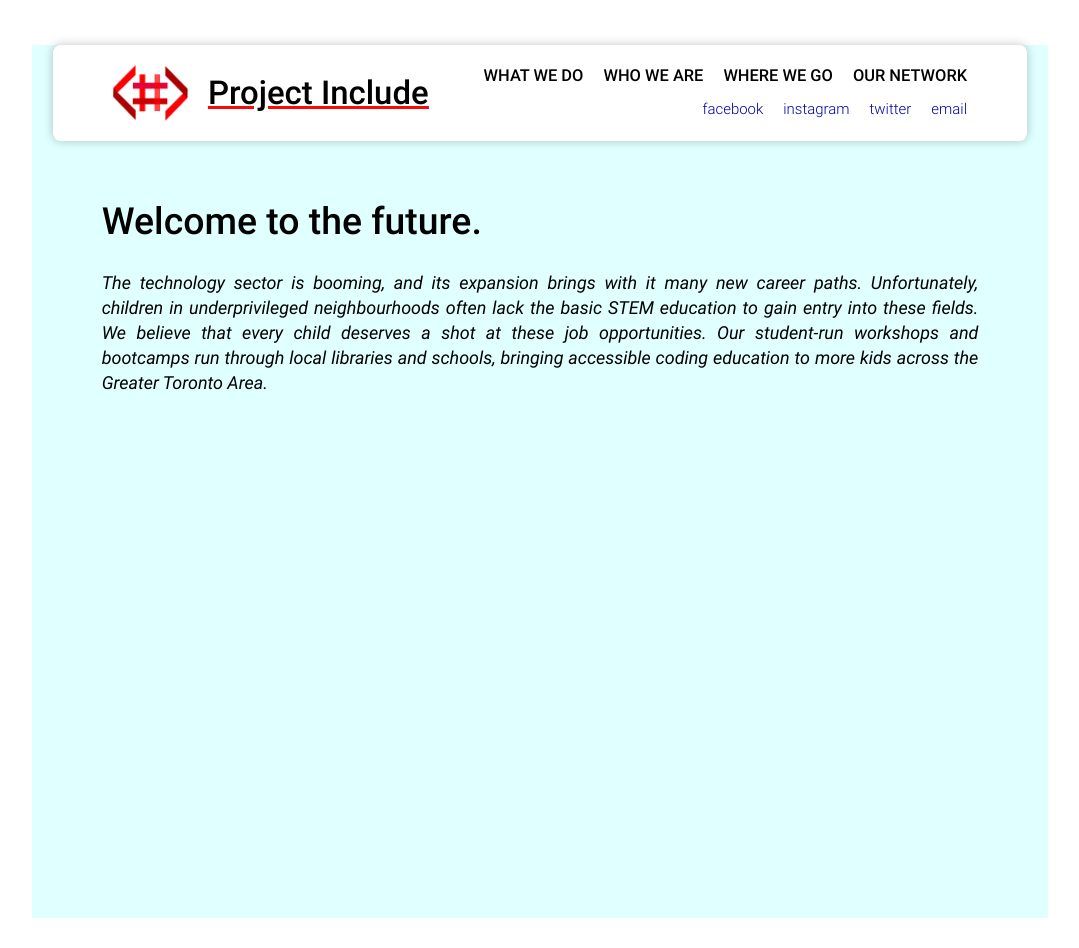
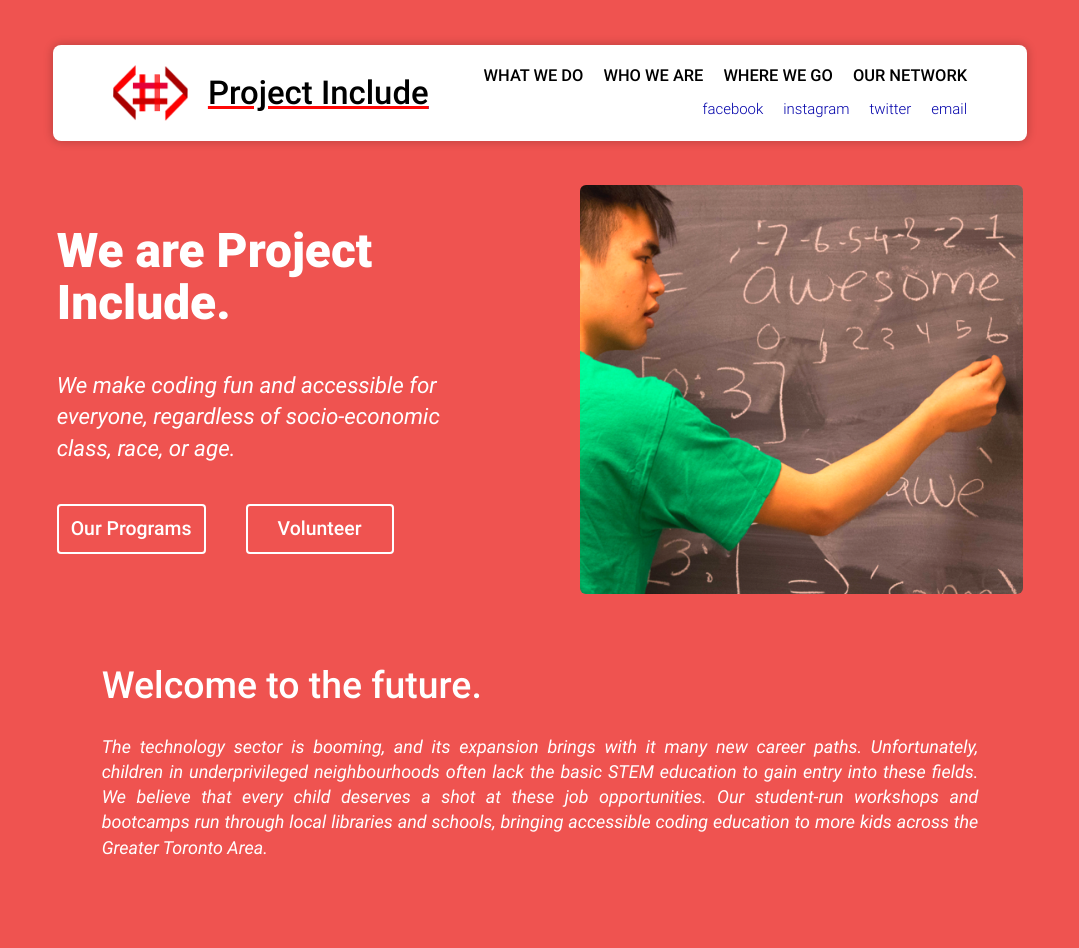
Before and after one commit to ShabazBadshah/project-include-site, a Jekyll site: the page built from index.html, in a window 1280 px wide and 948 px high. Shown: the whole window, without its empty margins (100-1179 px from the left). Built offline with Jekyll 4.4.1, drawn with Linux system fonts in a browser that asks for light colours.

Commit message:
Closed #2. Implemented gallery-intro-component

```diff
--- /dev/null
+++ b/_includes/gallery-intro-component.html
@@ -0,0 +1,15 @@
+<div class="intro-container">
+  <div class="intro-container--info-container">
+    <h1 class="intro-container--info-container--header-text">{{ include.header-text }}</h1>
+    <p class="intro-container--info-container--info-text">{{ include.info-text }}</p>
+
+    <div class="btn-wrap">
+      <a href="{{ include.btn1-link }}" class="intro-container--info-container--btn">{{ include.btn1-text }}</a>
+      <a href="{{ include.btn2-link }}" class="intro-container--info-container--btn">{{ include.btn2-text }}</a>
+    </div>
+
+  </div>
+  <div class="intro-container--gallery-container">
+    <img class="intro-container--gallery-container--gallery" src="{{ include.default-img-path }}" alt="">
+  </div>
+</div>
--- a/_layouts/default.html
+++ b/_layouts/default.html
@@ -10,7 +10,9 @@
         <!-- Custom CSS -->
         <link rel="stylesheet" href="{{site.baseurl}}/css/main.css">
         <script type="text/javascript" src="{{site.baseurl}}/jquery-3.4.1.min.js" defer></script>
-        <script type="text/javascript" src="{{site.baseurl}}/js/_includes/header-component.js" defer></script>
+
+        <script type="text/javascript" src="{{site.baseurl}}/js/includes/header-component.js" defer></script>
+        <script type="text/javascript" src="{{site.baseurl}}/js/includes/gallery-intro-component.js" defer></script>
 
     </head>
     <body>
@@ -24,12 +26,28 @@
           {% include header.html %}
 
           <div class="fixed-header-pushdown">
-            {% include major-info-text-component.html
 
-              header-text="Welcome to the future."
+            {% include gallery-intro-component.html
 
-              text="The technology sector is booming, and its expansion brings with it many new career paths. Unfortunately, children in underprivileged neighbourhoods often lack the basic STEM education to gain entry into these fields. We believe that every child deserves a shot at these job opportunities. Our student-run workshops and bootcamps run through local libraries and schools, bringing accessible coding education to more kids across the Greater Toronto Area." %}
+              default-img-path="../assets/gallery/homepage/1.png"
+
+              header-text="We are Project Include."
+
+              info-text="We make coding fun and accessible for everyone, regardless of socio-economic class, race, or age."
+
+              btn1-text="Our Programs"
+              btn1-link="/"
+
+              btn2-text="Volunteer"
+              btn2-link="/" %}
+
           </div>
+
+          {% include major-info-text-component.html
+
+            header-text="Welcome to the future."
+
+            text="The technology sector is booming, and its expansion brings with it many new career paths. Unfortunately, children in underprivileged neighbourhoods often lack the basic STEM education to gain entry into these fields. We believe that every child deserves a shot at these job opportunities. Our student-run workshops and bootcamps run through local libraries and schools, bringing accessible coding education to more kids across the Greater Toronto Area." %}
 
           {{ content }}
 
--- a/css/main.css
+++ b/css/main.css
@@ -621,8 +621,119 @@
     font-size: 1.2em;
     line-height: 1.4em; }
 
+div.intro-container {
+  display: -ms-flexbox;
+  display: flex;
+  -ms-flex-direction: row;
+      flex-direction: row;
+  padding: 0 25px; }
+
+div.intro-container--info-container {
+  width: 50%;
+  padding: 50px 70px 50px 0;
+  display: -ms-flexbox;
+  display: flex;
+  -ms-flex-direction: column;
+      flex-direction: column;
+  -ms-flex-pack: center;
+      justify-content: center; }
+  div.intro-container--info-container h1.intro-container--info-container--header-text {
+    font-size: 3.2em;
+    font-weight: bold;
+    line-height: 1.1em;
+    margin-bottom: 0;
+    text-align: left; }
+  div.intro-container--info-container p.intro-container--info-container--info-text {
+    font-style: italic;
+    font-weight: normal;
+    font-size: 1.5em;
+    line-height: 1.4em;
+    margin: 40px auto;
+    text-align: left; }
+  div.intro-container--info-container div.btn-wrap {
+    display: -ms-flexbox;
+    display: flex; }
+    div.intro-container--info-container div.btn-wrap a.intro-container--info-container--btn {
+      display: -ms-flexbox;
+      display: flex;
+      -ms-flex-pack: center;
+          justify-content: center;
+      -ms-flex-align: center;
+          align-items: center;
+      min-height: 30px;
+      min-width: 120px;
+      padding: 8px 12px;
+      border-radius: 4px;
+      margin-right: 40px;
+      font-weight: 500;
+      font-size: 1.3em;
+      text-decoration: none;
+      color: white;
+      border: 2px solid white;
+      transition: all 0.25s;
+      text-align: center; }
+      div.intro-container--info-container div.btn-wrap a.intro-container--info-container--btn:hover {
+        cursor: pointer;
+        background-color: white;
+        color: #EF5350;
+        transition: all 0.25s; }
+
+div.intro-container--gallery-container {
+  width: 50%;
+  padding: 10px 0 10px 10px; }
+  div.intro-container--gallery-container .intro-container--gallery-container--gallery {
+    width: 100%;
+    height: 100%;
+    object-fit: cover;
+    object-position: center center;
+    border-radius: 6px; }
+
+@media (max-width: 1000px) {
+  div.intro-container {
+    padding: 0;
+    -ms-flex-direction: column-reverse;
+        flex-direction: column-reverse; }
+  div.intro-container--info-container {
+    width: 100%;
+    padding-right: 0; }
+    div.intro-container--info-container p.intro-container--info-container--info-text {
+      width: 75%;
+      text-align: left;
+      margin: 40px 0; }
+  div.intro-container--gallery-container {
+    width: 100%;
+    padding: 0; }
+    div.intro-container--gallery-container img.intro-container--gallery-container--gallery {
+      width: 100%;
+      object-fit: cover;
+      max-height: 250px;
+      object-position: top center; } }
+
+@media (max-width: 426px) {
+  div.intro-container--info-container div.btn-wrap {
+    -ms-flex-direction: column;
+        flex-direction: column;
+    -ms-flex-align: center;
+        align-items: center; }
+    div.intro-container--info-container div.btn-wrap a.intro-container--info-container--btn {
+      margin: 0;
+      margin-top: 25px;
+      min-width: initial;
+      width: 75%; }
+      div.intro-container--info-container div.btn-wrap a.intro-container--info-container--btn:first-child {
+        margin-top: 0; }
+  div.intro-container--info-container {
+    padding: 40px 0; }
+    div.intro-container--info-container h1.intro-container--info-container--header-text {
+      text-align: center; }
+    div.intro-container--info-container p.intro-container--info-container--info-text {
+      width: 100%;
+      text-align: center;
+      margin: 40px 0 50px 0; } }
+
 * {
-  font-family: "Roboto"; }
+  font-family: "Roboto";
+  color: white; }
 
 /* roboto-300 - latin */
 @font-face {
@@ -675,10 +786,10 @@
   /* Legacy iOS */ }
 
 div.fixed-header-pushdown {
-  margin-top: 95px; }
+  margin-top: 130px; }
 
 body {
-  background: white;
+  background: #EF5350;
   display: -ms-flexbox;
   display: flex;
   -ms-flex-pack: center;
@@ -693,5 +804,8 @@
   -ms-flex-align: center;
       align-items: center;
   position: relative;
-  width: 68em;
-  background-color: lightcyan; }
+  width: 68em; }
+
+@media (max-width: 1000px) {
+  div.site {
+    max-width: 90%; } }
--- /dev/null
+++ b/js/includes/gallery-intro-component.js
@@ -0,0 +1,27 @@
+const ROOT_IMG_DIR = "assets/gallery/homepage/";
+const TRANSITION_DELAY_MS = 2000;
+
+var galleryItem;
+
+var appGalleryImageSrc = [
+  ROOT_IMG_DIR + "2.png",
+  ROOT_IMG_DIR + "4.png",
+  ROOT_IMG_DIR + "1.png",
+  ROOT_IMG_DIR + "3.png"
+];
+
+$(document).ready(function() {
+  galleryItem = $("img.intro-container--gallery-container--gallery");
+  var currImageIdx = 0;
+  var lengthAppGalleryImages = appGalleryImageSrc.length;
+
+  setInterval(function() {
+    galleryItem
+      .fadeTo(TRANSITION_DELAY_MS, 0.1, function() {
+        galleryItem.attr("src", appGalleryImageSrc[currImageIdx]);
+        currImageIdx %= lengthAppGalleryImages;
+        currImageIdx++;
+      })
+      .fadeTo(TRANSITION_DELAY_MS, 1);
+  }, TRANSITION_DELAY_MS * 3);
+});
```
Also changed, not shown: _scss/includes/gallery-intro-component.scss (added, +141 -0 lines), _scss/main.scss (+15 -5 lines), gulpfile.js (+9 -2 lines), _scss/includes/header-component.scss (renamed from _scss/_includes/header-component.scss), _scss/includes/major-info-text-component.scss (renamed from _scss/_includes/major-info-text-component.scss), assets/gallery/homepage/1.png (added), assets/gallery/homepage/2.png (added), assets/gallery/homepage/3.png (added), assets/gallery/homepage/4.png (added), js/includes/header-component.js (renamed from js/_includes/header-component.js).
